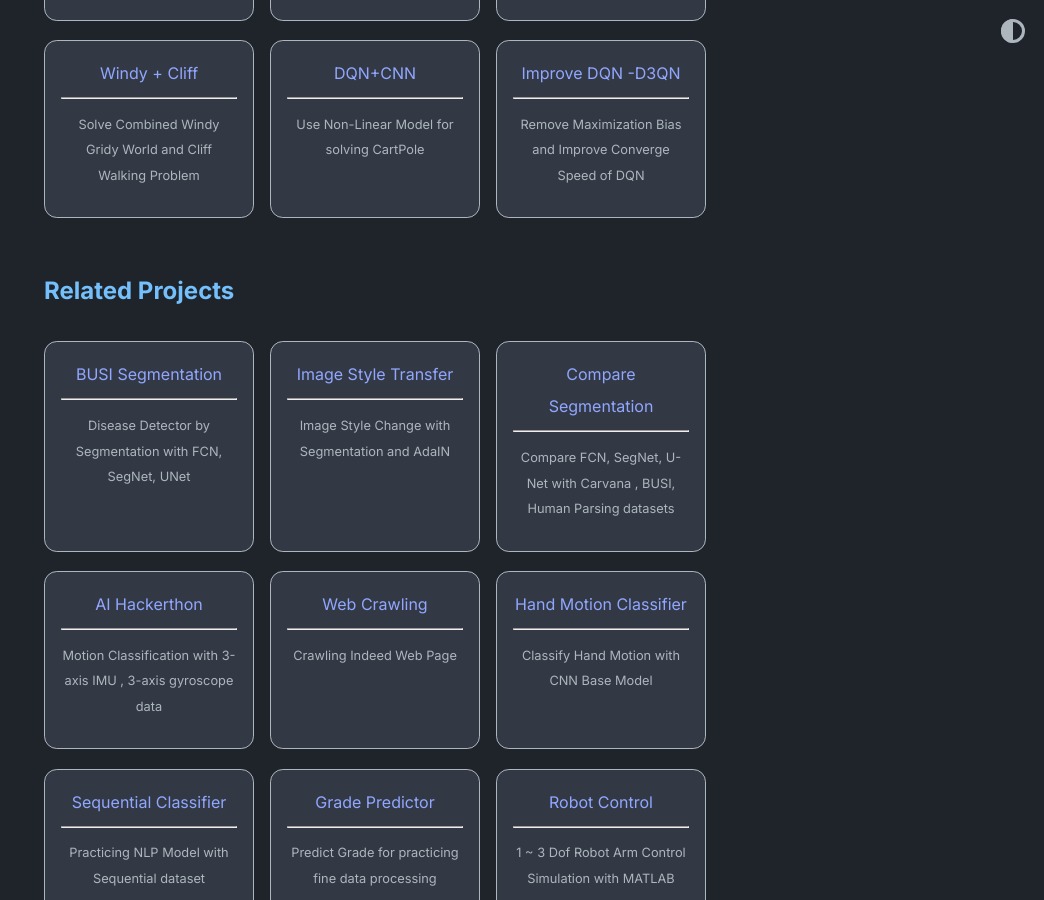
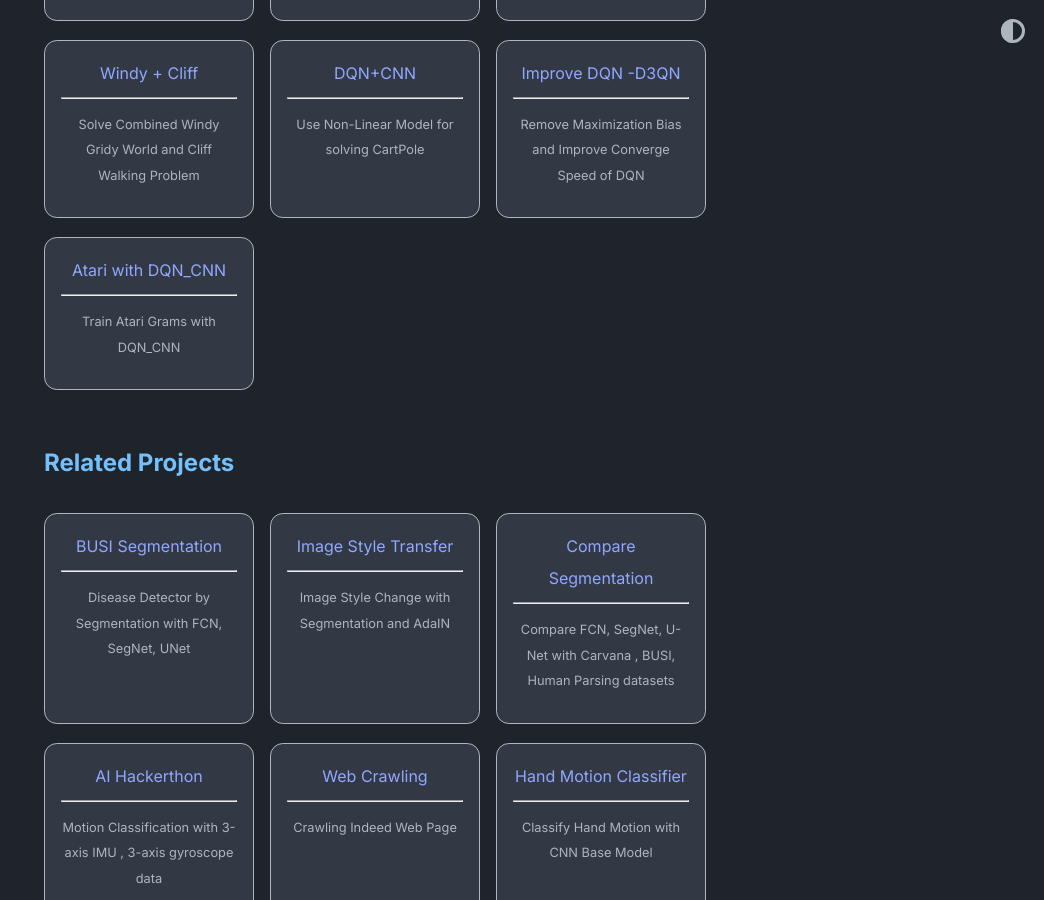
Before and after one commit to dldnxks12/dldnxks12.github.io, a Jekyll site: the page built from index.md, in a window 1280 px wide and 900 px high, scrolled down 635 px. Shown: the whole window, without its empty margins (236-1280 px from the left). Built offline with Jekyll 4.4.1, drawn with Linux system fonts in a browser that asks for light colours.

Commit message:
Update home.yml

```diff
--- a/_data/home.yml
+++ b/_data/home.yml
@@ -30,6 +30,9 @@ project_entries:
     url: https://github.com/dldnxks12/Projects/tree/main/%23%20RL%20-%20D3QN
     desc: Remove Maximization Bias and Improve Converge Speed of DQN
 
+  - title: Atari with DQN_CNN
+    url: https://github.com/dldnxks12/A.I/tree/master/Reinforcement%20Learning%20%232/Atarai%20Simulation
+    desc: Train Atari Grams with DQN_CNN
 
 #  - title: Project 3
 #    url: overview-post
```
